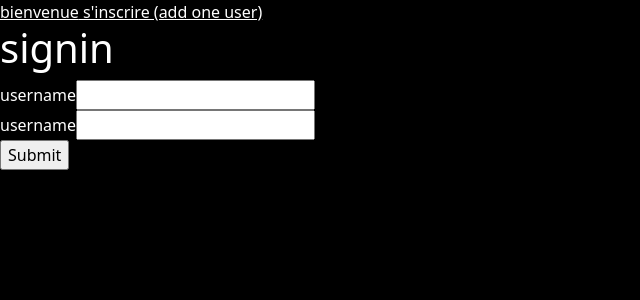
After one commit to maridasi47500/c-est-qui, a Flask app: page /user_log_in in a window 1280 px wide. The commit adds this page. Shown: the top 300 px of the page, without its empty margins (0-640 px from the left). Run offline with Flask 3, Linux system fonts and the light colour scheme.

Commit message:
wow dljfghsfj

```diff
--- a/app.py
+++ b/app.py
@@ -26,6 +26,56 @@ def hello_world():
     one_user = query_db('select * from contacts where first_name = ?',
                 [the_username], one=True)
     return render_template("hey.html", users=user, one_user=one_user, the_title="my title")
+@app.route("/add_one_user", methods=["GET","POST"])
+def add_one_user():
+
+    if request.method == 'POST':
+
+        the_username = "anonyme"
+        hey=request.form
+
+        uploaded_file = request.files['pic']
+        if uploaded_file.filename != '':
+            uploaded_file.save(os.path.join('static/photos', uploaded_file.filename))
+
+        hey["pic"]=uploaded_file.filename
+
+        one_user = query_db("insert into user (username,pic,country_id,phone,email,password,fm) values (:username,:pic,:country_id,:phone,:email,:password,:fm)",hey)
+        user = query_db('select * from user')
+
+        last_user = query_db("select * from user where email = ? and password = ?",[hey["email"], hey["password"]], one=True)
+        session["current_user_id"]=last_user["id"]
+        for x in ['username','pic','country_id','phone','email','password','fm']:
+            session[x]=hey[x]
+
+
+        return render_template("userform.html", users=user, one_user=one_user, the_title="add new user")
+    user = query_db('select * from user')
+    one_user = query_db("select * from user limit 1", one=True)
+    return render_template("userform.html", users=user, one_user=one_user, the_title="add new user")
+
+
+@app.route("/user_sign_out", methods=["GET","POST"])
+def user_sign_out():
+    if request.method == 'POST':
+        session["current_user_id"]=""
+        for x in ['username','pic','country_id','phone','email','password','fm']:
+            session[x]=""
+        return redirect("/")
+
+
+@app.route("/user_log_in", methods=["GET","POST"])
+def user_login():
+    if request.method == 'POST':
+        hey=request.form
+        last_user = query_db("select * from user where email = ? and password = ?",[hey["email"], hey["password"]], one=True)
+        try:
+            session["current_user_id"]=last_user["id"]
+            for x in ['username','pic','country_id','phone','email','password','fm']:
+                session[x]=hey[x]
+        except:
+            return render_template("userlogin.html")
+    return render_template("userlogin.html")
 @app.route("/add_one_country", methods=["GET","POST"])
 def add_one_country():
 
--- a/schema.sql
+++ b/schema.sql
@@ -26,6 +26,16 @@ INSERT OR IGNORE INTO contacts (contact_id, first_name, last_name, email, phone)
 VALUES( '1', 'anonyme', 'noname', 'anonymous@email.fr', '+2653546434');
 INSERT OR IGNORE INTO contacts (contact_id, first_name, last_name, email, phone)
 VALUES( '2', 'anne onim', 'onim', 'anne.onim@email.com', '+86877779898');
+create table if not exists user(
+        id integer primary key autoincrement,
+        username text,
+            pic text,
+            country_id text,
+            phone text,
+            email text,
+            password text,
+            fm text
+                    );
 create table if not exists country(
         id integer primary key autoincrement,
         name text
--- a/templates/hey.html
+++ b/templates/hey.html
@@ -14,4 +14,4 @@ fin de mes mots : repand des rumeurs sur quelquun en photos, qui souvre dans des
 {% block liens %}
 <a href="/">welcome</a>
 {% endblock %}
-<a href="/add_one_country"> add one country</a><a href="/add_one_personne"> add one personne</a><a href="/add_one_secrets"> add one secrets</a>
+<a href="/add_one_user"> add one user</a><a href="/add_one_country"> add one country</a><a href="/add_one_personne"> add one personne</a><a href="/add_one_secrets"> add one secrets</a>
--- /dev/null
+++ b/templates/userform.html
@@ -0,0 +1 @@
+{% extends 'base.html' %}{% block content %}<form method="POST"><div class="field"><label for="somefieldusername">username</label><input type="text" id="somefieldusername" name="username"/></div><div class="field"><label for="somefieldpic">pic</label><input type="file" id="somefieldpic" name="pic"/></div><div class="field"><label for="somefieldcountry_id">country_id</label><input type="text" id="somefieldcountry_id" name="country_id"/></div><div class="field"><label for="somefieldphone">phone</label><input type="text" id="somefieldphone" name="phone"/></div><div class="field"><label for="somefieldemail">email</label><input type="text" id="somefieldemail" name="email"/></div><div class="field"><label for="somefieldpassword">password</label><input type="text" id="somefieldpassword" name="password"/></div><div class="field"><label for="somefieldfm">fm</label><input type="text" id="somefieldfm" name="fm"/></div><div class="actions"><input type="submit"/></div></form>{% for x in users %}{{x["username"] }}{% endfor %}{% endblock %}{% block liens %}<a href="/">bienvenue</a><a href="/add_one_user"> add one user</a>{% endblock %}
--- /dev/null
+++ b/templates/userlogin.html
@@ -0,0 +1 @@
+{% extends 'base.html' %}{% block content %}<h1>signin</h1><form method="POST"><div><label>username</label><input name="username"/><div><label>username</label><input name="password" type="password"/></div><div class="actions"><input type="submit"/></div></form>{% for x in users %}{{x["username"] }}{% endfor %}{% endblock %}{% block liens %}<a href="/">bienvenue</a><a href="/add_one_user"> s'inscrire (add one user)</a>{% endblock %}
```
Also changed, not shown: scaffold.py (+4 -4 lines).
